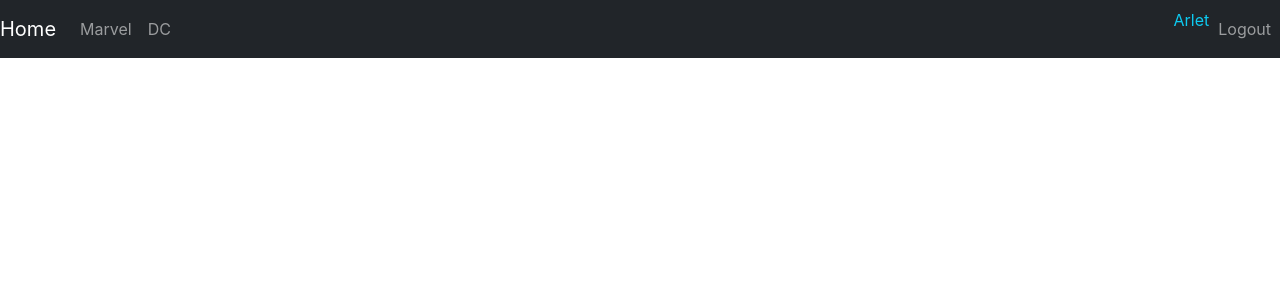
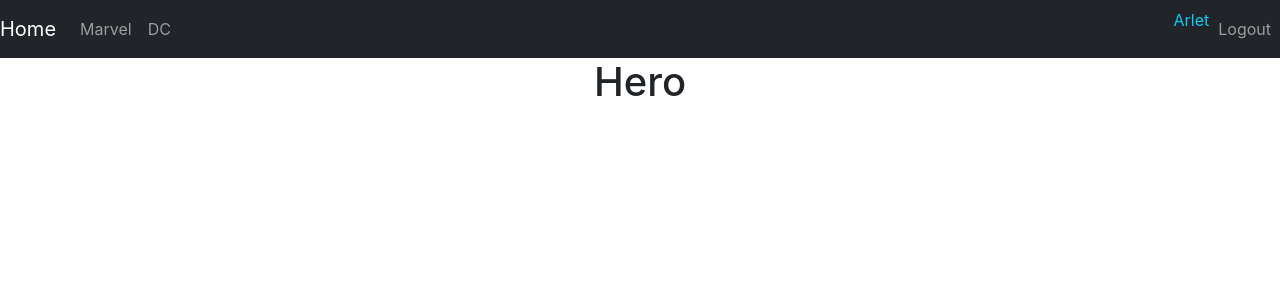
Before and after one commit to xavier-tadeo/HeroesApp, a React (Create React App) app: page /hero in a window 1280 px wide. Shown: the top 300 px of the page. Built offline with nearby package versions, Linux system fonts and the light colour scheme.

Commit message:
Create Hero component and added in Dashboard

```diff
--- /dev/null
+++ b/src/components/Hero/Hero.tsx
@@ -0,0 +1,9 @@
+import React from "react";
+
+export const Hero = () => {
+  return (
+    <div>
+      <h1>Hero</h1>
+    </div>
+  );
+};
--- a/src/routers/AppRouter.tsx
+++ b/src/routers/AppRouter.tsx
@@ -1,6 +1,7 @@
 import { BrowserRouter, Route, Routes } from "react-router-dom";
 
 import { Login } from "../components/Login/Login";
+
 import { DashboardRoutes } from "./DashboardRoutes";
 
 export const AppRouter = () => {
--- a/src/routers/DashboardRoutes.tsx
+++ b/src/routers/DashboardRoutes.tsx
@@ -1,5 +1,6 @@
 import { Route, Routes } from "react-router-dom";
 import { DcScreen } from "../components/DcScreen/DcScreen";
+import { Hero } from "../components/Hero/Hero";
 import { MarvelScreen } from "../components/MarvelScreen/MarvelScreen";
 import { Navbar } from "../components/Navbar/Navbar";
 import { Search } from "../components/Search/Search";
@@ -12,6 +13,7 @@ export const DashboardRoutes = () => {
         <Route path="marvel" element={<MarvelScreen />} />
         <Route path="dc" element={<DcScreen />} />
         <Route path="search" element={<Search />} />
+        <Route path="hero" element={<Hero />} />
         <Route path="/" element={<MarvelScreen />} />
       </Routes>
     </>
```
